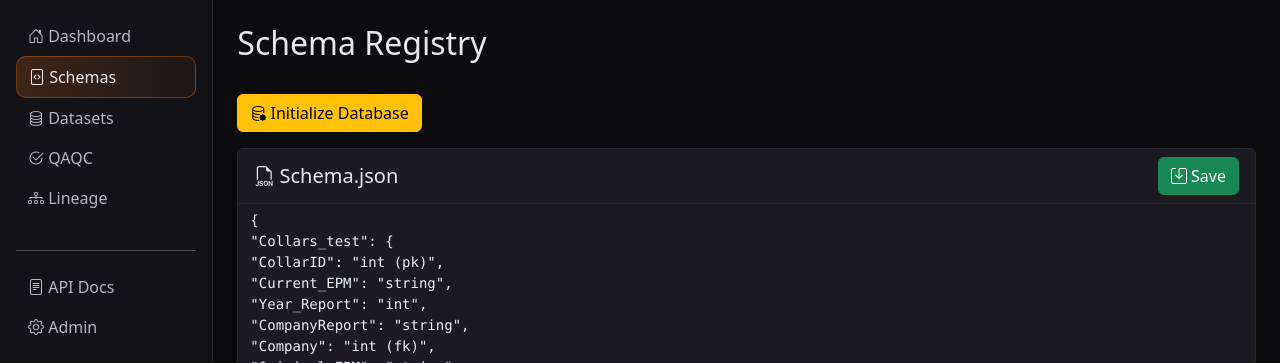
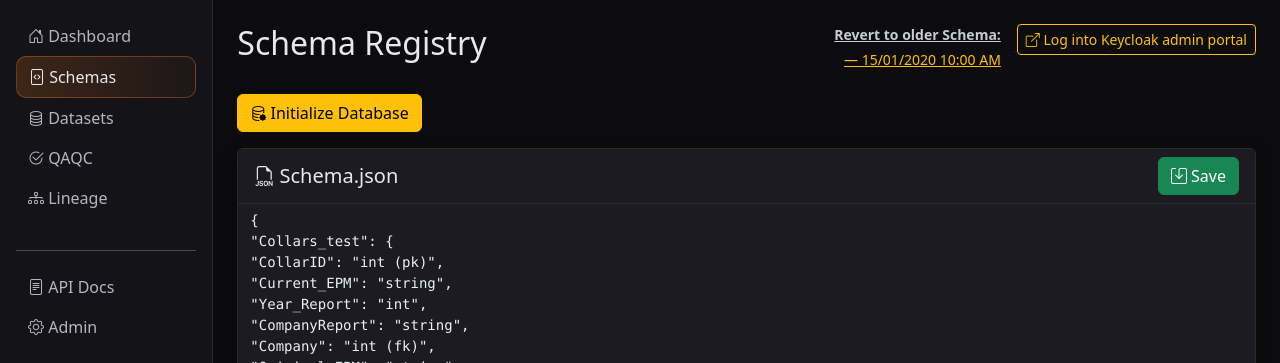
Before and after one commit to inkwanglee/prism_prototype, a Django app: page /schemas/ in a window 1280 px wide. Shown: the part 57-420 px from the top of the page. Run offline with Django 5.2, Linux system fonts and the light colour scheme; a user stored in the database is signed in; tables that the repository leaves empty hold one stand-in row (values such as "Sample post"); parts of the project's set-up code (start-up, migrations or seed data) failed here and were passed over; some libraries are stand-ins or nearby versions.

Commit message:
feat: Keycloak admin link and schema revert (#2)
Keycloak Admin Portal Link:
- New 'Log into Keycloak admin portal' button in the Schemas page header
- URL is derived dynamically from the OIDC_ISSUER setting so it works
  across local, staging, and production environments
- Hidden from guests and when OIDC is disabled

Schema Revert (Save & Restore):
- New SchemaSnapshot model captures the full Schema.json content on
  every Save, but only when the content changes from the previous
  snapshot (avoids duplicate noise)
- New 'Revert to older Schema' panel surfaces the 3 most recent
  snapshots as clickable timestamps in the Schemas page header
- Clicking a timestamp stages the snapshot content in the editor
  via the user's session — non-destructive: Schema.json on disk is
  not modified until the user clicks Save again
- Page refresh discards the staged content and shows the on-disk
  version, giving the user an obvious escape hatch
- Snapshot model registered in Django Admin (read-only) for audit

All write actions remain protected by @non_guest_required.

Tested end-to-end:
- Keycloak admin button opens the correct admin console URL
- Sequential saves create distinct snapshots; identical content does not
- Revert loads the older content into the editor without touching disk
- Refresh after revert restores the latest on-disk content
- Save after revert applies the older content and adds a new snapshot

```diff
--- a/apps/schemas/models.py
+++ b/apps/schemas/models.py
@@ -19,6 +19,7 @@ class Schema(models.Model):
     def get_latest_approved_version(self):
         """Return the latest approved version"""
         return self.versions.filter(status='approved').order_by('-created_at').first()
+
 
 class SchemaVersion(models.Model):
     """Schema version - definition of each version of a schema"""
@@ -57,6 +58,7 @@ class SchemaVersion(models.Model):
         """Schema reference string"""
         return f"{self.schema.key}@{self.version}"
 
+
 class SchemaAuditLog(models.Model):
     schema = models.ForeignKey(Schema, on_delete=models.CASCADE, related_name='audit_logs')
     action = models.CharField(max_length=100)
@@ -69,3 +71,27 @@ class SchemaAuditLog(models.Model):
     def __str__(self):
         user = self.changed_by.username if self.changed_by else "Unknown"
         return f"{self.schema.key} - {self.action} by {user}"
+
+
+class SchemaSnapshot(models.Model):
+    """
+    A point-in-time snapshot of the entire Schema.json file content.
+
+    Created every time a user clicks Save in the Schema Registry editor
+    (when the content actually changes from the previous snapshot).
+
+    Lets users revert the on-disk Schema.json back to an earlier version
+    by clicking a timestamp in the "Revert to older Schema" panel.
+    """
+    content = models.TextField(help_text="Raw JSON text of Schema.json at this point in time")
+    saved_at = models.DateTimeField(auto_now_add=True)
+    saved_by = models.ForeignKey(User, on_delete=models.SET_NULL, null=True, blank=True)
+
+    class Meta:
+        ordering = ['-saved_at']
+        verbose_name = 'Schema Snapshot'
+        verbose_name_plural = 'Schema Snapshots'
+
+    def __str__(self):
+        who = self.saved_by.username if self.saved_by else "system"
+        return f"Schema snapshot at {self.saved_at:%Y-%m-%d %H:%M} by {who}"
--- a/apps/schemas/urls.py
+++ b/apps/schemas/urls.py
@@ -6,6 +6,7 @@ app_name = 'schemas'
 urlpatterns = [
     path('', views.schema_list, name='list'),
     path('save/', views.save_schema, name='save_schema'),
+    path('revert/<int:snapshot_id>/', views.revert_schema, name='revert_schema'),
     path('initialize/', views.initialize_db, name='initialize_db'),
     path('create/', views.schema_create, name='create'),
     path('<int:pk>/', views.schema_detail, name='detail'),
--- a/apps/schemas/views.py
+++ b/apps/schemas/views.py
@@ -1,6 +1,5 @@
 import json
 import os
-import traceback
 import jsonschema
 
 from django.conf import settings
@@ -9,14 +8,18 @@ from django.contrib.auth.decorators import login_required
 from django.contrib import messages
 from django.utils import timezone
 from django.db import connection
+from django.urls import reverse
 
-from .models import Schema, SchemaVersion, SchemaAuditLog
+from .models import Schema, SchemaVersion, SchemaAuditLog, SchemaSnapshot
 from .forms import SchemaForm, SchemaVersionForm
 
 from apps.core.models import AuditLog
-from apps.accounts.permissions import non_guest_required
+from apps.accounts.permissions import non_guest_required, user_is_guest
 
 SCHEMA_FILE = os.path.join(settings.BASE_DIR, 'Schema.json')
+
+# How many recent snapshots to surface in the "Revert" panel
+REVERT_PANEL_LIMIT = 3
 
 # Type mapping from Schema.json types to PostgreSQL types
 TYPE_MAP = {
@@ -85,6 +88,33 @@ def extract_foreign_keys(fields):
     return fks
 
 
+# ────────────────────────────────────────────────────────────
+# Helper: build the Keycloak admin console URL from OIDC settings.
+# Browser-facing — uses the issuer the user's browser can reach.
+# ────────────────────────────────────────────────────────────
+def _keycloak_admin_url():
+    """
+    Return the Keycloak admin console URL the browser should open.
+
+    Derived from OIDC_ISSUER in settings — for example
+    "http://localhost:8080/realms/prism" -> "http://localhost:8080/admin/".
+    Returns None if OIDC is disabled or the issuer cannot be parsed.
+    """
+    if getattr(settings, 'DISABLE_OIDC', True):
+        return None
+
+    issuer = os.environ.get('OIDC_ISSUER', '')
+    if not issuer:
+        return None
+
+    # Strip "/realms/<name>" suffix to get the base Keycloak host.
+    base = issuer.split('/realms/')[0].rstrip('/')
+    if not base:
+        return None
+
+    return f"{base}/admin/"
+
+
 @login_required
 def schema_list(request):
     """Schema page — edit Schema.json and initialize database."""
@@ -93,9 +123,26 @@ def schema_list(request):
         with open(SCHEMA_FILE, 'r', encoding='utf-8') as f:
             schema_content = f.read()
 
+    # If the user just clicked a "Revert" link, the staged content
+    # for that snapshot is in the session — load it into the editor
+    # instead of the on-disk file. The session is then cleared so a
+    # page refresh shows the on-disk content again.
+    staged_revert = request.session.pop('schema_staged_revert', None)
+    if staged_revert:
+        schema_content = staged_revert.get('content', schema_content)
+        messages.info(
+            request,
+            f"Loaded snapshot from {staged_revert.get('saved_at_label', 'earlier')}. "
+            f"Click Save to apply, or refresh to discard."
+        )
+
+    snapshots = SchemaSnapshot.objects.all()[:REVERT_PANEL_LIMIT]
+
     context = {
         'page_title': 'Schema Registry',
         'schema_content': schema_content,
+        'snapshots': snapshots,
+        'keycloak_admin_url': _keycloak_admin_url(),
     }
     return render(request, 'schemas/list.html', context)
 
@@ -103,23 +150,71 @@ def schema_list(request):
 @login_required
 @non_guest_required
 def save_schema(request):
-    """Save edited Schema.json content to disk."""
+    """
+    Save edited Schema.json content to disk AND record a snapshot
+    so the user can revert to this point later.
+    """
     if request.method == 'POST':
         content = request.POST.get('schema_content', '')
+
+        # Validate JSON before doing anything destructive.
         try:
             json.loads(content)
-            with open(SCHEMA_FILE, 'w', encoding='utf-8') as f:
-                f.write(content)
-            messages.success(request, 'Schema.json saved successfully.')
-
-            AuditLog.objects.create(
-                user=request.user,
-                action='save_schema',
-                model_name='Schema.json',
-                object_id='Schema.json',
-            )
         except json.JSONDecodeError as e:
             messages.error(request, f'Invalid JSON — not saved. Error: {e}')
+            return redirect('schemas:list')
+
+        # Write to disk.
+        with open(SCHEMA_FILE, 'w', encoding='utf-8') as f:
+            f.write(content)
+
+        # Record a snapshot, but only if it actually differs from the
+        # most recent one — saving the same content twice is just noise.
+        latest = SchemaSnapshot.objects.first()
+        if latest is None or latest.content != content:
+            SchemaSnapshot.objects.create(
+                content=content,
+                saved_by=request.user,
+            )
+
+        messages.success(request, 'Schema.json saved successfully.')
+
+        AuditLog.objects.create(
+            user=request.user,
+            action='save_schema',
+            model_name='Schema.json',
+            object_id='Schema.json',
+        )
+
+    return redirect('schemas:list')
+
+
+@login_required
+@non_guest_required
+def revert_schema(request, snapshot_id):
+    """
+    Stage an older snapshot for review.
+
+    We DO NOT overwrite Schema.json here. Instead the snapshot content is
+    placed in the session, and the next render of the Schema Registry page
+    pre-fills the editor with that content. The user must then click Save
+    to actually apply it. This makes revert a non-destructive action.
+    """
+    snapshot = get_object_or_404(SchemaSnapshot, pk=snapshot_id)
+
+    request.session['schema_staged_revert'] = {
+        'content': snapshot.content,
+        'saved_at_label': snapshot.saved_at.strftime('%d/%m/%Y %I:%M %p'),
+        'snapshot_id': snapshot.pk,
+    }
+
+    AuditLog.objects.create(
+        user=request.user,
+        action='stage_revert',
+        model_name='Schema.json',
+        object_id=str(snapshot.pk),
+    )
+
     return redirect('schemas:list')
 
 
@@ -229,7 +324,6 @@ def version_create(request, schema_pk):
             version.created_by = request.user
 
             try:
-                import jsonschema
                 jsonschema.Draft202012Validator.check_schema(version.json_schema)
                 version.save()
 
--- a/templates/schemas/list.html
+++ b/templates/schemas/list.html
@@ -1,4 +1,39 @@
 {% extends 'base.html' %}
+
+{% block page_actions %}
+<div class="d-flex align-items-start gap-3">
+    {% if snapshots %}
+    <div class="text-end">
+        <div class="fw-bold text-warning small mb-1" style="text-decoration: underline;">
+            Revert to older Schema:
+        </div>
+        <ul class="list-unstyled small mb-0">
+            {% for snap in snapshots %}
+            <li>
+                <a href="{% url 'schemas:revert_schema' snap.pk %}"
+                   class="text-warning"
+                   onclick="return confirm('Load the snapshot from {{ snap.saved_at|date:"d/m/Y g:i A" }} into the editor?\n\nNothing will be saved until you click Save again.');">
+                    &mdash; {{ snap.saved_at|date:"d/m/Y g:i A" }}
+                </a>
+            </li>
+            {% endfor %}
+        </ul>
+    </div>
+    {% endif %}
+
+    <div class="d-flex flex-column gap-2">
+        {% if keycloak_admin_url and not is_guest %}
+        <a href="{{ keycloak_admin_url }}"
+           target="_blank"
+           rel="noopener"
+           class="btn btn-outline-warning btn-sm">
+            <i class="bi bi-box-arrow-up-right"></i>
+            Log into Keycloak admin portal
+        </a>
+        {% endif %}
+    </div>
+</div>
+{% endblock %}
 
 {% block content %}
 {% if is_guest %}
```
Also changed, not shown: apps/schemas/admin.py (+16 -1 lines), apps/schemas/migrations/0003_schemasnapshot.py (added).
